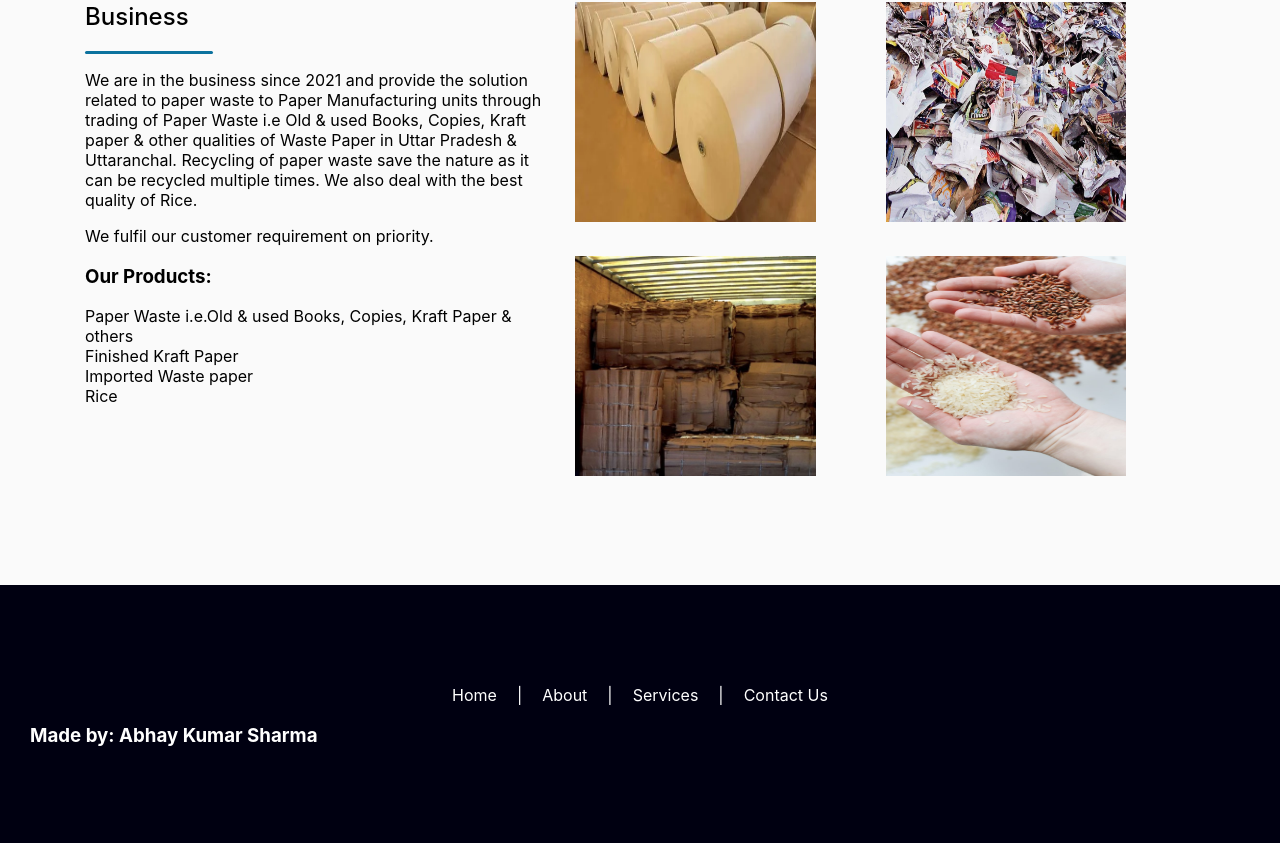
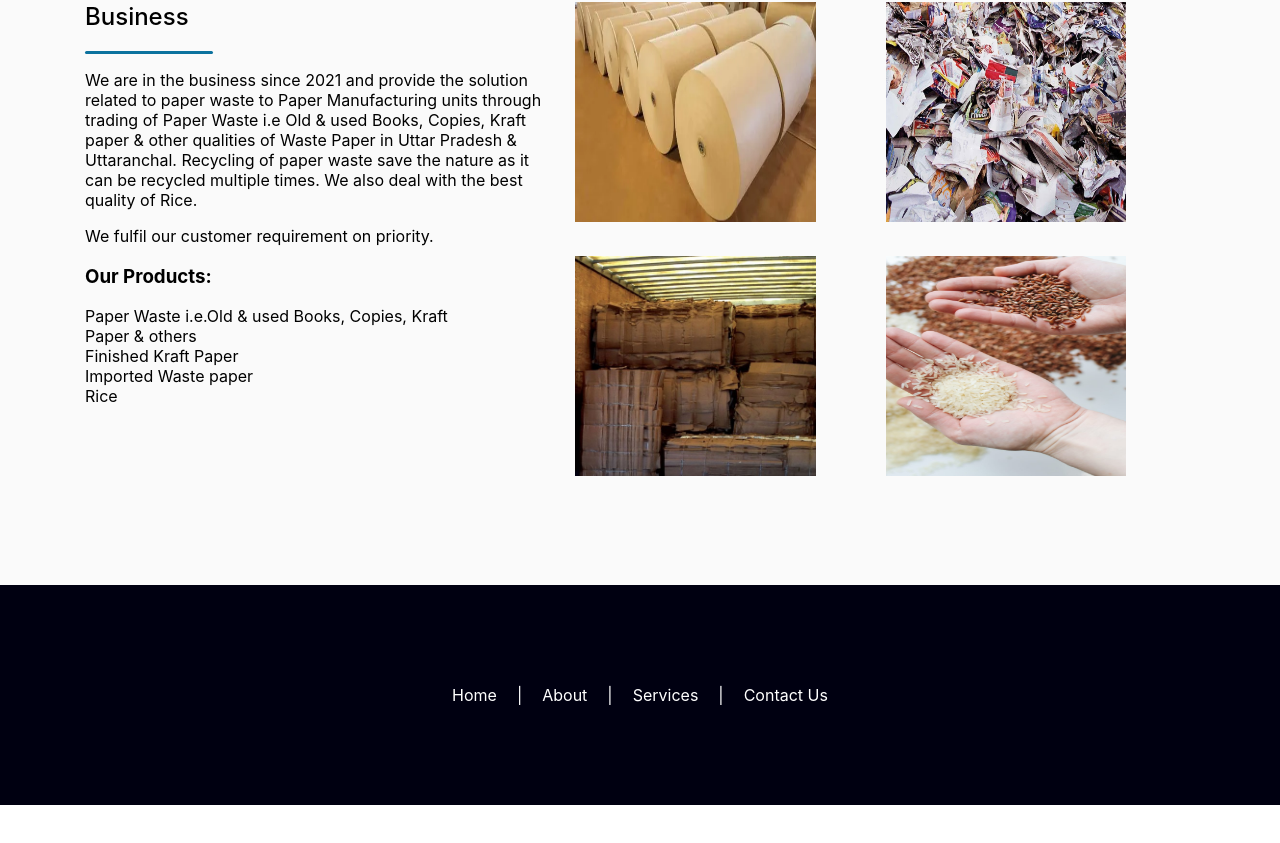
Before and after one commit to abhay5624/shri-murti, a React (Create React App) app: page / in a window 1280 px wide. Shown: the part 903-1746 px from the top of the page. After the commit the page ends 1708 px from the top, so only its background shows below. Built offline with nearby package versions, Linux system fonts and the light colour scheme.

Commit message:
final commit -4

```diff
--- a/src/components/Footer.js
+++ b/src/components/Footer.js
@@ -9,26 +9,14 @@ const Footer = () => {
         <Link to="/services">Services</Link>|
         <Link to="/contact">Contact Us</Link>
       </div>
-      <Flexbox>
-        <h3>Made by: Abhay Kumar Sharma</h3>
-      </Flexbox>
     </Footers>
   );
 };
-const Flexbox = styled.div`
-  display: flex;
-  justify-content: space-between;
-  @media screen and (max-width: 992px) {
-    flex-direction: column;
-  }
-`;
+
 const Footers = styled.div`
   .Linked {
     text-align: center;
     width: 100%;
-    @media screen and (max-width: 992px) {
-      display: none;
-    }
   }
   background-color: #001;
   color: white;
--- a/src/components/Introcomponent.js
+++ b/src/components/Introcomponent.js
@@ -19,8 +19,7 @@ const Introcomponent = () => {
         </p>
         <p>We fulfil our customer requirement on priority.</p>
         <h3>Our Products: </h3>
-        <li>
-          {" "}
+        <li style={{ paddingRight: "70px" }}>
           Paper Waste i.e.Old & used Books, Copies, Kraft Paper & others{" "}
         </li>
         <li>Finished Kraft Paper</li>
@@ -37,6 +36,13 @@ const Whattodo = styled.div`
   display: flex;
   padding: 80px;
   background: rgba(208, 203, 206, 0.1);
+  .content {
+    @media screen and (max-width: 992px) {
+      p {
+        padding-right: 70px;
+      }
+    }
+  }
   .imagebox {
     position: relative;
   }
--- a/src/components/Navbar.js
+++ b/src/components/Navbar.js
@@ -58,6 +58,7 @@ const Navbar = () => {
             icon={faX}
             className="cross"
             onClick={() => toggleHandler()}
+            style={{ padding: "40px" }}
           />
           <div className="mediaa">
             <Link to="/" onClick={() => toggleHandler()}>
@@ -101,7 +102,6 @@ const Logoimg = styled.div`
 const MediaLink = styled.div`
   display: flex;
   flex-direction: column;
-  justify-content: space-around;
   align-item: center;
   background-color: white;
   min-width: 100vw;
@@ -112,6 +112,9 @@ const MediaLink = styled.div`
   text-align: center;
   top: 0;
   left: 0;
+  .mediaa {
+    padding: 40px;
+  }
   a {
     color: black;
     text-decoration: none;
--- a/src/pages/Aboutpage.js
+++ b/src/pages/Aboutpage.js
@@ -20,7 +20,7 @@ const Aboutpage = () => {
         <div className="line"></div>
       </div>
       <Flexbox>
-        <div className="content" style={{ width: "80%" }}>
+        <div className="content" style={{ width: "80%4" }}>
           <h2>INTRODUCTION:</h2>
           <p>
             Our organisation was established in April-2021 and founded by Mr.
@@ -33,7 +33,6 @@ const Aboutpage = () => {
           </p>
         </div>
       </Flexbox>
-
       <Ourteam>
         <Flexbox>
           <div className="member">
--- a/src/pages/OrderPage.js
+++ b/src/pages/OrderPage.js
@@ -77,7 +77,7 @@ const Orderstyle = styled.div`
         width: 80%;
       }
       h3 {
-        font-size: 16px;
+        font-size: 12px;
       }
     }
     .formbox {
```
